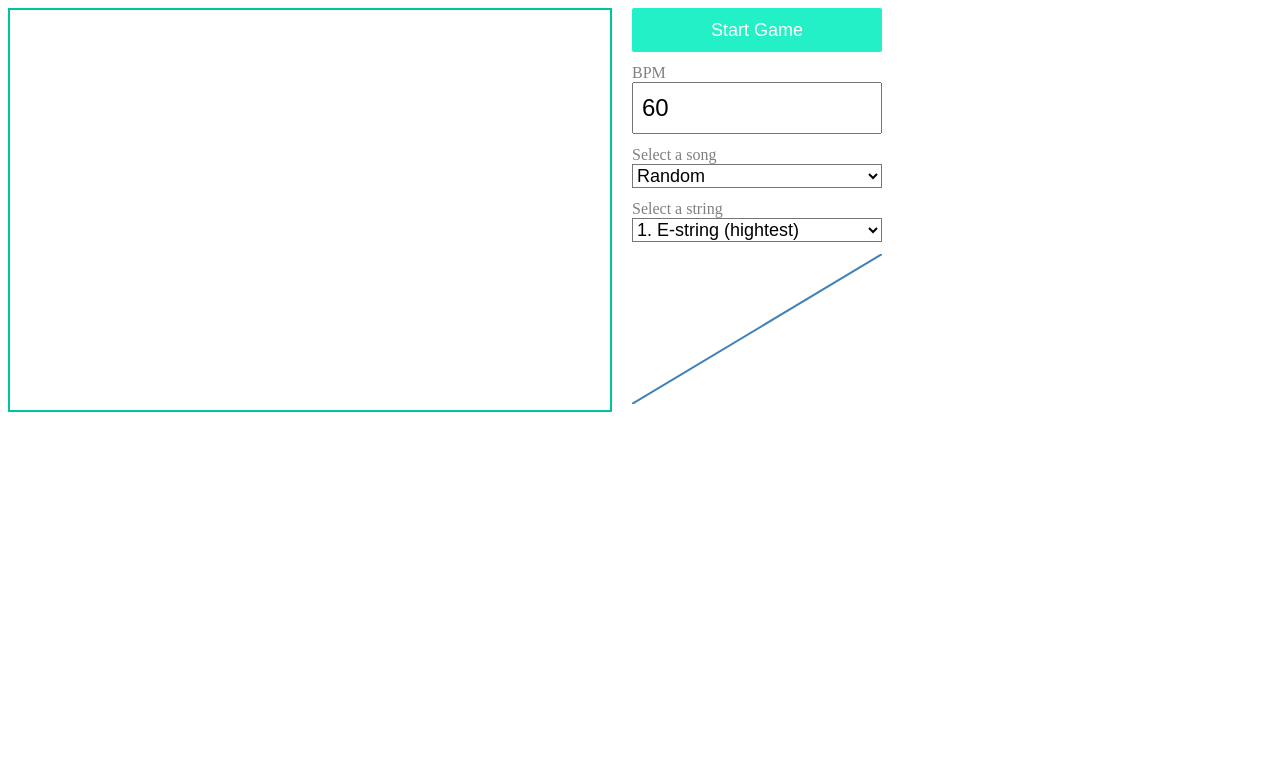
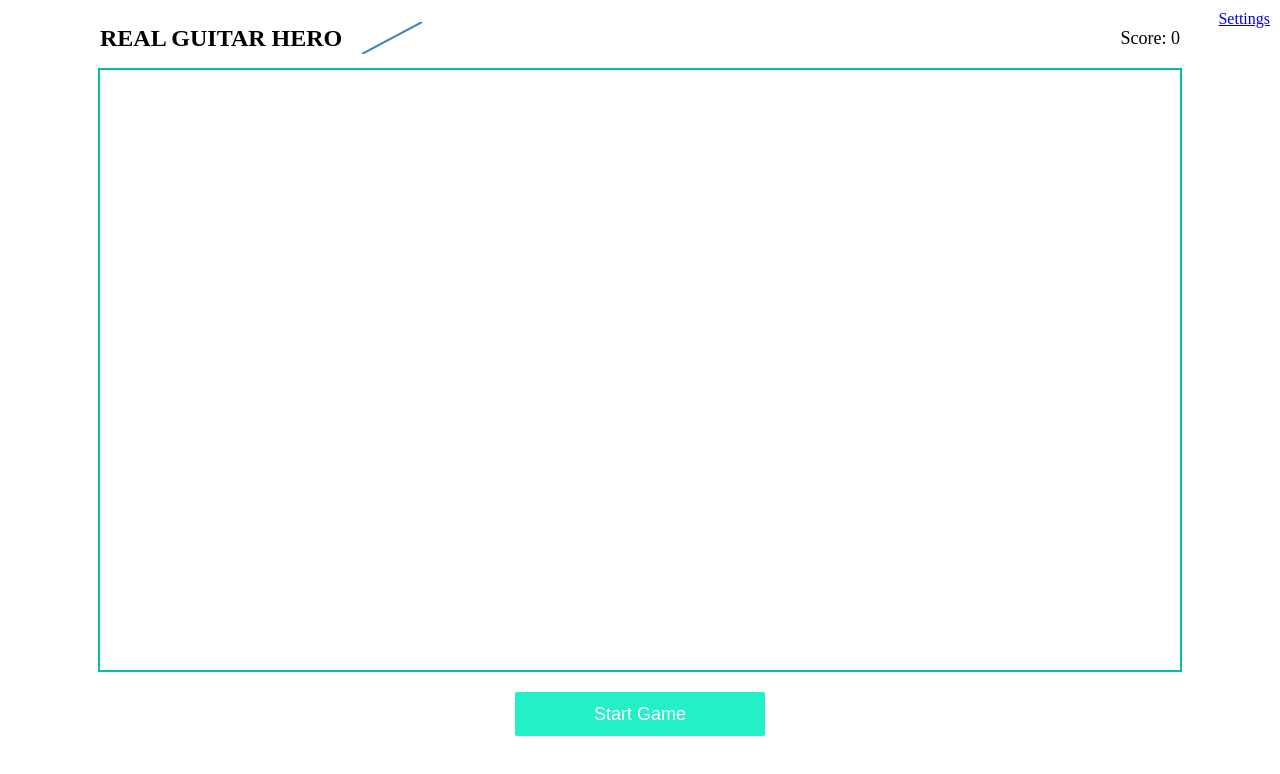
Before and after one commit to makaroni4/guitar_bro, a plain HTML site: page index.html in a window 1280 px wide. Drawn offline with nearby package versions, Linux system fonts and the light colour scheme.

Commit message:
Dynamic canvas size, hide settings to sidebar menu

```diff
--- a/css/app.css
+++ b/css/app.css
@@ -6,24 +6,77 @@ html {
   box-sizing: inherit;
 }
 
-.real-guitar-hero {
+.header {
   display: flex;
+  align-items: center;
+  height: 60px;
 }
 
-.real-guitar-hero__controls {
-  display: flex;
-  flex-direction: column;
-  justify-content: space-between;
+.header__logo {
+  font-size: 24px;
+  line-height: 32px;
+  font-weight: bold;
+}
+
+.header__audio-wave {
   margin-left: 20px;
 }
 
-.real-guitar-hero__bpm-input-label {
+.header__score {
+  margin-left: auto;
+
+  font-size: 18px;
+  line-height: 24px;
+}
+
+.real-guitar-hero {
+  margin: 0 auto;
+}
+
+.real-guitar-hero__canvas {
+  display: flex;
+  align-items: center;
+  justify-content: center;
+}
+
+.real-guitar-hero__settings {
+  display: block;
+  position: absolute;
+  top: 10px;
+  right: 10px;
+}
+
+.game-settings {
+  display: none;
+  padding: 40px 16px 16px;
+  width: 300px;
+  height: 100%;
+  position: absolute;
+  top: 0;
+  right: 0;
+
+  border-left: 1px solid #F1F1F1;
+
+  background-color: white;
+}
+
+.game-settings--active {
+  display: block;
+}
+
+.game-settings__close {
+  position: absolute;
+  top: 8px;
+  right: 8px;
+}
+
+.game-settings__bpm-input-label {
   display: block;
 
   color: grey;
 }
 
-.real-guitar-hero__bpm-input {
+.game-settings__bpm-input {
   display: block;
   width: 250px;
   padding: 8px;
@@ -32,15 +85,16 @@ html {
   line-height: 32px;
 }
 
-.real-guitar-hero__song-select-label,
-.real-guitar-hero__string-select-label {
+.game-settings__song-select-label,
+.game-settings__string-select-label {
   display: block;
+  margin-top: 16px;
 
   color: grey;
 }
 
-.real-guitar-hero__song-select,
-.real-guitar-hero__string-select {
+.game-settings__song-select,
+.game-settings__string-select {
   display: block;
   width: 250px;
 
@@ -58,6 +112,7 @@ html {
 .real-guitar-hero__start-button {
   display: block;
   width: 250px;
+  margin: 20px auto 0;
   padding: 10px 25px;
 
   border: none;
@@ -78,8 +133,8 @@ html {
 }
 
 .audio-wave {
-  width: 250px;
-  height: 150px;
+  width: 60px;
+  height: 32px;
 }
 
 path {
--- a/index.html
+++ b/index.html
@@ -13,42 +13,62 @@
   <script src="js/app.js" type="text/javascript" charset="utf-8" async defer></script>
   <link rel="stylesheet" href="css/app.css">
 </head>
+
 <body>
   <div class="real-guitar-hero">
-    <div class="real-guitar-hero__canvas">
-      <canvas id="game-canvas" width="600" height="400"></canvas>
+    <div class="real-guitar-hero__header">
+      <header class="header">
+        <div class="header__logo">
+          REAL GUITAR HERO
+        </div>
+
+        <div class="header__audio-wave">
+          <div class="audio-wave">
+          </div>
+        </div>
+
+        <div class="header__score score">
+          Score: <span class="score__points">0</span>
+        </div>
+      </header>
     </div>
 
-    <div class="real-guitar-hero__controls">
-      <button class="real-guitar-hero__start-button" data-start="Start Game" data-stop="Stop Game">Start Game</button>
+    <div class="real-guitar-hero__canvas">
+      <canvas id="game-canvas"></canvas>
+    </div>
 
-      <label class="real-guitar-hero__bpm-input-label">
+    <button class="real-guitar-hero__start-button" data-start="Start Game" data-stop="Stop Game">
+      Start Game
+    </button>
+
+    <a href="#" class="real-guitar-hero__settings js-toggle-settings">
+      Settings
+    </a>
+
+    <div class="game-settings">
+      <a href="#" class="game-settings__close js-toggle-settings">
+        Close
+      </a>
+
+      <label class="game-settings__bpm-input-label">
         BPM
-        <input class="real-guitar-hero__bpm-input" type="number" value="60" />
+        <input class="game-settings__bpm-input" type="number" value="60" />
       </label>
 
-      <label class="real-guitar-hero__song-select-label">
+      <label class="game-settings__song-select-label">
         Select a song
-        <select class="real-guitar-hero__song-select">
+        <select class="game-settings__song-select">
         </select>
       </label>
 
       <!-- TODO: load with JS -->
-      <label class="real-guitar-hero__string-select-label">
+      <label class="game-settings__string-select-label">
         Select a string
-        <select class="real-guitar-hero__string-select">
+        <select class="game-settings__string-select">
           <option value="1" selected="selected">1. E-string (hightest)</option>
           <option value="6">6. E-string (lowest)</option>
         </select>
       </label>
-
-      <div class="real-guitar-hero__audio-wave">
-        <div class="audio-wave">
-        </div>
-      </div>
-
-      <div class="real-guitar-hero__score">
-      </div>
     </div>
   </div>
 </body>
--- a/js/app.js
+++ b/js/app.js
@@ -1,4 +1,13 @@
 $(function() {
+  var $game = $(".real-guitar-hero"),
+      $startButton = $game.find(".real-guitar-hero__start-button"),
+      $bpmInput = $game.find(".game-settings__bpm-input"),
+      $songSelect = $game.find(".game-settings__song-select"),
+      $stringSelect = $game.find(".game-settings__string-select"),
+      $score = $game.find(".score__points"),
+      $settings = $game.find(".game-settings"),
+      $toggleSettings = $game.find(".js-toggle-settings");
+
   // song loader
   var songLoader = new SongLoader();
 
@@ -12,6 +21,14 @@ $(function() {
 
   //canvas variables
   var canvas = document.getElementById("game-canvas");
+  var canvasPadding = 200;
+
+  canvas.width = window.innerWidth - canvasPadding;
+  canvas.height = window.innerHeight - canvasPadding;
+
+  $game.css("width", window.innerWidth - canvasPadding);
+  $game.css("height", window.innerHeight - canvasPadding);
+
   var ctx = canvas.getContext("2d");
   var explosion = new ExplosionEffect(ctx);
 
@@ -134,13 +151,6 @@ $(function() {
     explosion.draw();
   }
 
-  var $game = $(".real-guitar-hero"),
-      $startButton = $game.find(".real-guitar-hero__start-button"),
-      $bpmInput = $game.find(".real-guitar-hero__bpm-input"),
-      $songSelect = $game.find(".real-guitar-hero__song-select"),
-      $stringSelect = $game.find(".real-guitar-hero__string-select"),
-      $score = $game.find(".real-guitar-hero__score");
-
   songLoader.populateSelectMenu($songSelect);
 
   var processor = new AudioProcessor();
@@ -198,4 +208,10 @@ $(function() {
 
     animate();
   });
+
+  $toggleSettings.on("click", function(e) {
+    e.preventDefault();
+
+    $settings.toggleClass("game-settings--active");
+  });
 });
```
